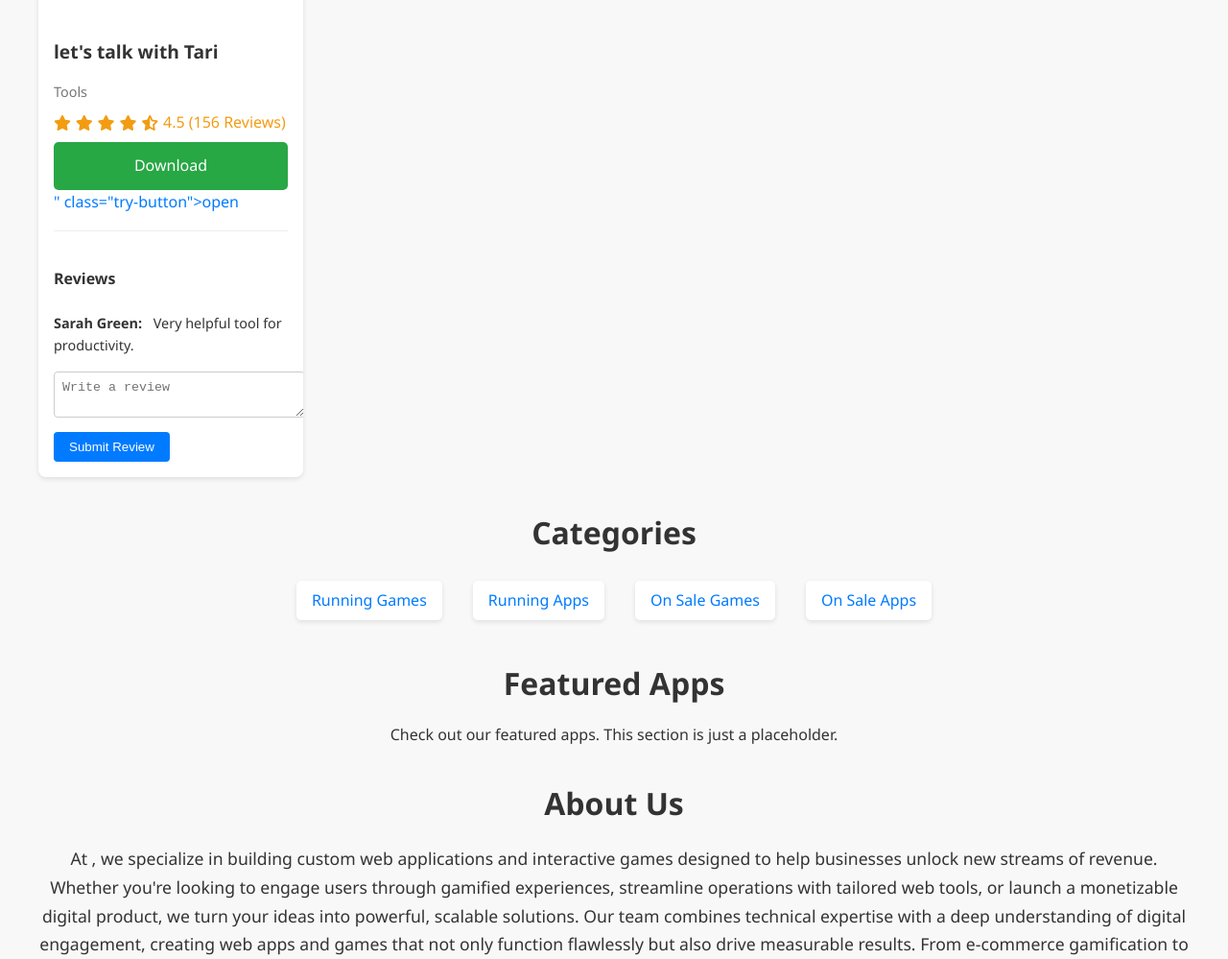
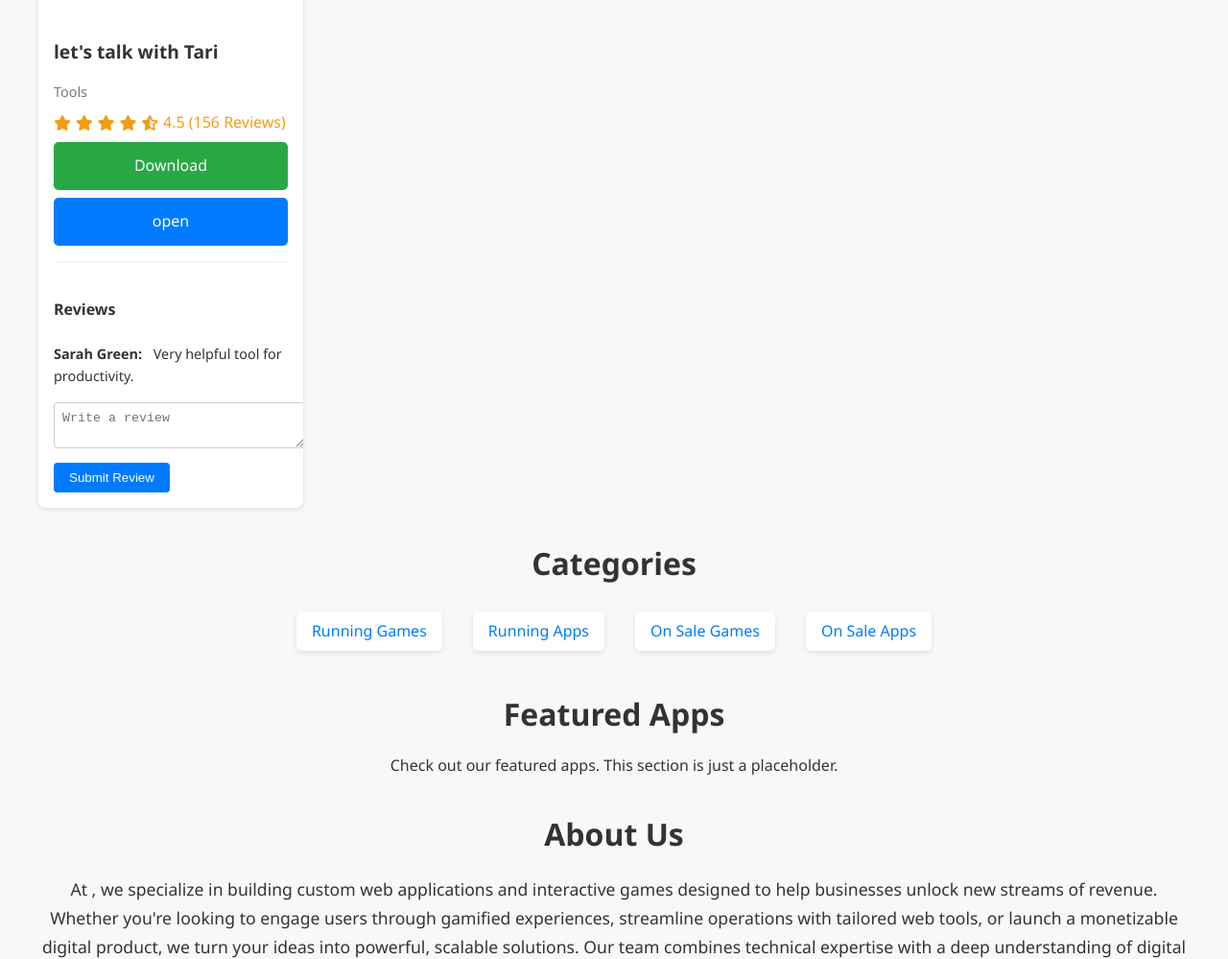
Before and after one commit to AppMyBuziness/AMB, a plain HTML site: page index.html in a window 1280 px wide. Shown: the part 1488-2487 px from the top of the page at 96% size. Drawn offline with Linux system fonts and the light colour scheme; files whose address does not match are found by name.

Commit message:
Update index.html

```diff
--- a/index.html
+++ b/index.html
@@ -516,7 +516,7 @@
                 4.5 (156 Reviews)
             </div>
             <a href="#" class="download-button">Download</a>
-             <a href="https://appmybuziness.github.io/tarii/index.html"</p>" class="try-button">open</a>
+             <a href="https://appmybuziness.github.io/tarii/index.html" class="try-button">open</a>
 
             <div class="reviews-section">
                 <h4>Reviews</h4>
```
